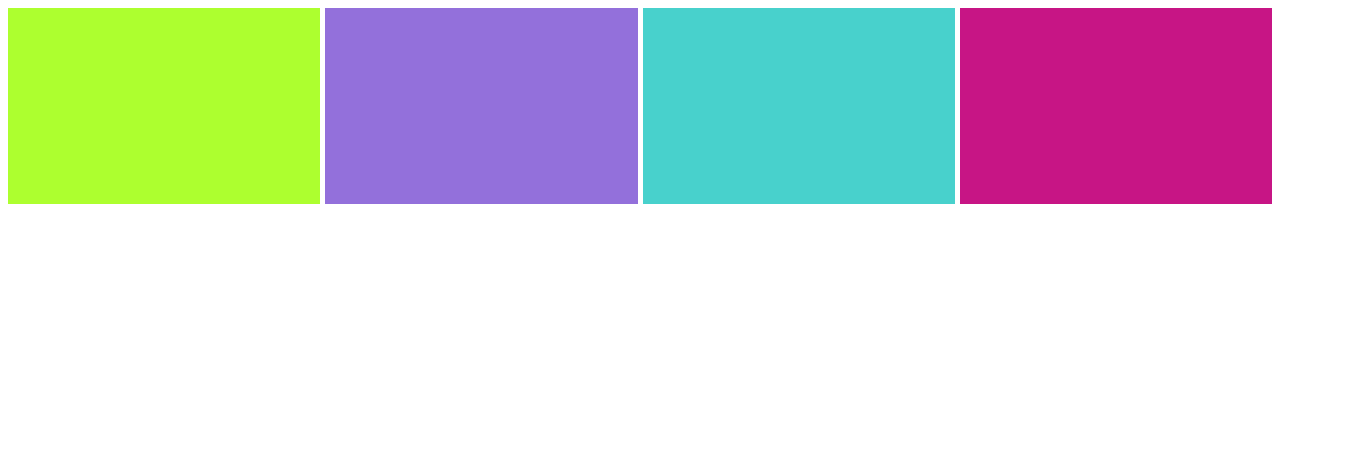
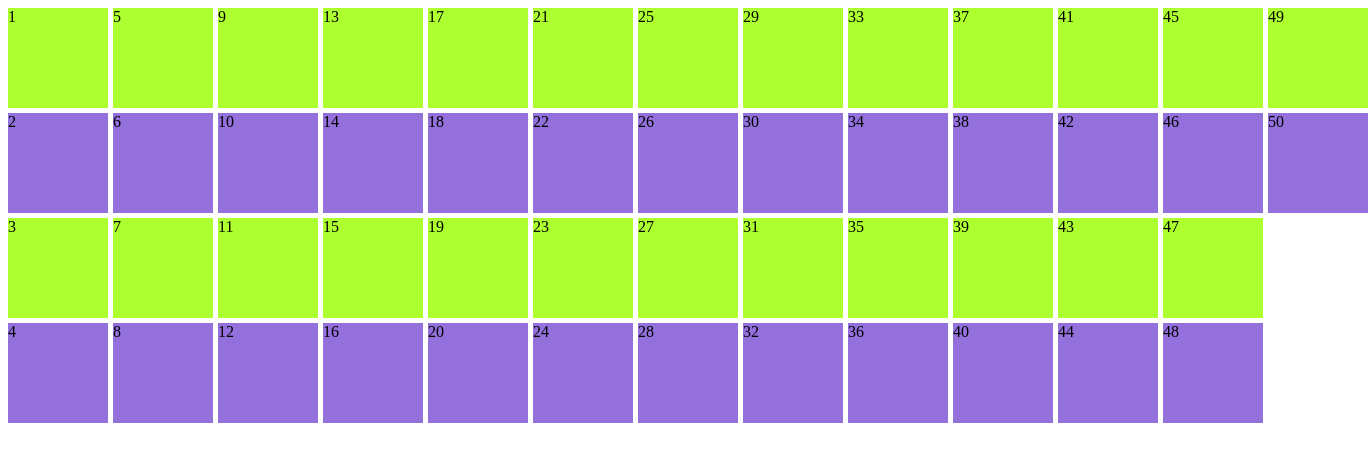
Before and after one commit to SeonghakIm/scss_class, a plain HTML site: page grid/index.html in a window 1280 px wide. Shown: the whole page, 1368 px wide, since content can reach past the window. Drawn offline with Linux system fonts and the light colour scheme.

Commit message:
2.10 Auto Columns and Rows

```diff
--- a/grid/index.html
+++ b/grid/index.html
@@ -8,10 +8,56 @@
   </head>
   <body>
         <div class = "grid">
-            <div class="header"></div>
-            <div class="content"></div>
-            <div class="nav"></div>
-            <div class="footer"></div>
+          <div class="item">1</div>
+          <div class="item">2</div>
+          <div class="item">3</div>
+          <div class="item">4</div>
+          <div class="item">5</div>
+          <div class="item">6</div>
+          <div class="item">7</div>
+          <div class="item">8</div>
+          <div class="item">9</div>
+          <div class="item">10</div>
+          <div class="item">11</div>
+          <div class="item">12</div>
+          <div class="item">13</div>
+          <div class="item">14</div>
+          <div class="item">15</div>
+          <div class="item">16</div>
+          <div class="item">17</div>
+          <div class="item">18</div>
+          <div class="item">19</div>
+          <div class="item">20</div>
+          <div class="item">21</div>
+          <div class="item">22</div>
+          <div class="item">23</div>
+          <div class="item">24</div>
+          <div class="item">25</div>
+          <div class="item">26</div>
+          <div class="item">27</div>
+          <div class="item">28</div>
+          <div class="item">29</div>
+          <div class="item">30</div>
+          <div class="item">31</div>
+          <div class="item">32</div>
+          <div class="item">33</div>
+          <div class="item">34</div>
+          <div class="item">35</div>
+          <div class="item">36</div>
+          <div class="item">37</div>
+          <div class="item">38</div>
+          <div class="item">39</div>
+          <div class="item">40</div>
+          <div class="item">41</div>
+          <div class="item">42</div>
+          <div class="item">43</div>
+          <div class="item">44</div>
+          <div class="item">45</div>
+          <div class="item">46</div>
+          <div class="item">47</div>
+          <div class="item">48</div>
+          <div class="item">49</div>
+          <div class="item">50</div>
         </div>
   </body>
 </html>
--- a/grid/styles.css
+++ b/grid/styles.css
@@ -1,27 +1,16 @@
 .grid{
     display:grid;
-    grid-template-columns: repeat(4, 1fr);
-    grid-template-rows: repeat(4,  1fr);
+    grid-template-rows: repeat(4, 100px);
+    grid-auto-flow: column;
+    grid-auto-columns: 100px;
     gap: 5px;
     height: 100vh;
-    justify-content: distribute;
-    align-content: distribute;
 }
 
-.header{
+.item:nth-child(odd){
     background-color: greenyellow;
 }
 
-.content{
+.item:nth-child(even){
     background-color: mediumpurple;
-
 }
-.nav{
-    background-color: mediumturquoise;
-
-}
-
-.footer{
-    background-color: mediumvioletred;
-
-}
```
Also changed, not shown: README.md.
